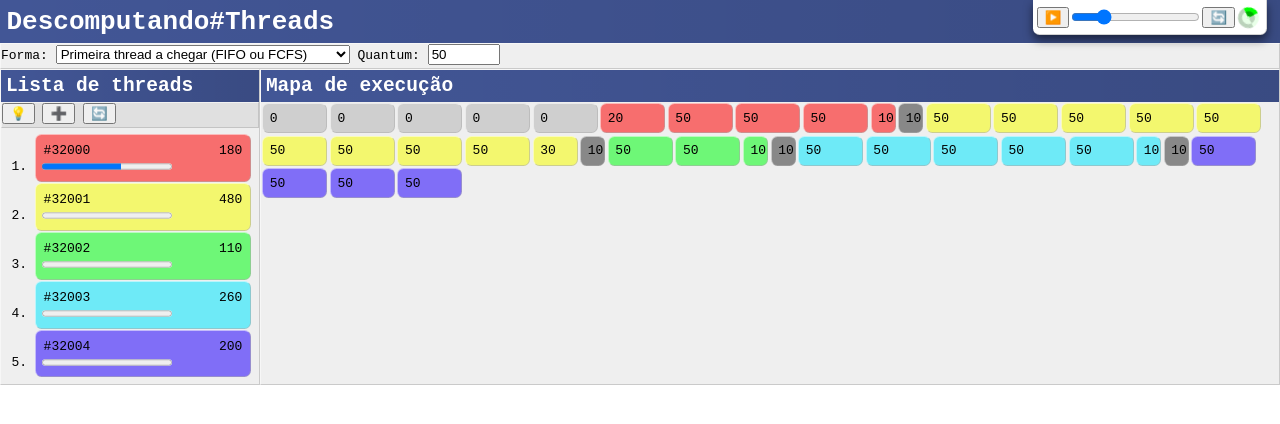
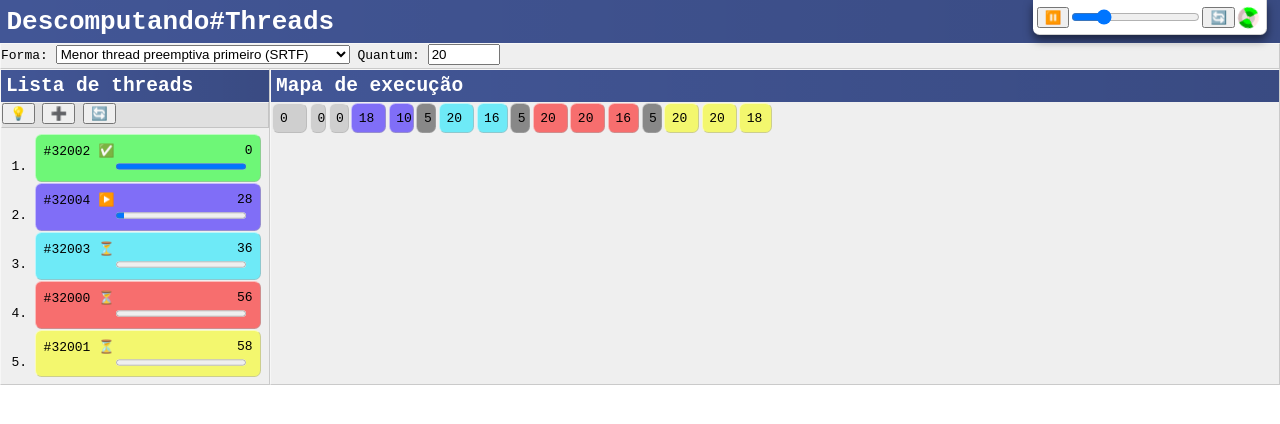
Before and after one commit to leo150250/descomputando, a plain HTML site: page threads/index.html in a window 1280 px wide. Both pictures are taken after a click on the button "▶️". Drawn offline with Linux system fonts and the light colour scheme.

Commit message:
WIP SRTF

```diff
--- a/descomputando.css
+++ b/descomputando.css
@@ -55,13 +55,14 @@ hr.v {
 	margin: 0.25em;
 }
 .controle .status.ativo {
+	border-left-color: #0F0;
 	border-right-color: #0F0;
 	animation: animStatusAtivo 1s linear infinite;
 }
 @keyframes animStatusAtivo {
 	0% {
 		transform: rotate(0deg);
-		background-color: #0F0;
+		background-color: #F00;
 	}
 	100% {
 		transform: rotate(360deg);
@@ -87,6 +88,8 @@ hr.v {
 }
 .area {
 	flex-grow: 100;
+	display: flex;
+	flex-direction: column;
 }
 .scroll {
 	height: 100%;
--- a/threads/index.html
+++ b/threads/index.html
@@ -6,7 +6,7 @@
 	<body>
 		<h1>Descomputando#Threads</h1>
 		<div class="ui controle">
-			<button onclick="iniciarExecucao()">▶️</button>
+			<button id="alternarExecucao" onclick="alternarExecucao()">▶️</button>
 			<input type="range" title="Velocidade de execução" min="1" max="10" value="3" step="1">
 			<button>🔄️</button>
 			<div id="iconeStatus" class="status"></div>
@@ -17,7 +17,7 @@
 				<option value="fifo">Primeira thread a chegar (FIFO ou  FCFS)</option>
 				<option value="rr">Round Robin</option>
 				<option value="sjf">Menor thread primeiro (SJF)</option>
-				<option value="srtf">Menor thread preemptiva primeiro (SRTF)</option>
+				<option value="srtf" selected>Menor thread preemptiva primeiro (SRTF)</option>
 				<option value="ps">Maior prioridade primeiro (Priority Scheduling)</option>
 				<option value="prr">Prioridade + Round Robin</option>
 				<option value="mlq">Filas multi-níveis (MLQ)</option>
@@ -25,14 +25,14 @@
 				<option value="lifo">Última thread a chegar (LIFO)</option>
 			</select>
 			<label for="quantum">Quantum:</label>
-			<input id="quantum" type="number" min="1" max="1000" value="50">
+			<input id="quantum" type="number" min="1" max="1000" value="20">
 		</div>
 		<div class="flex barra">
 			<div class="ui coluna">
 				<h2>Lista de threads</h2>
 				<div class="ui">
 					<button>💡</button>
-					<button>➕</button>
+					<button onclick="criarNovoThread()">➕</button>
 					<button>🔄️</button>
 				</div>
 				<div class="scroll">
@@ -41,7 +41,9 @@
 			</div>
 			<div class="ui area">
 				<h2>Mapa de execução</h2>
-				<div id="mapaExecucao"></div>
+				<div class="scroll">
+					<div id="mapaExecucao"></div>
+				</div>
 			</div>
 		</div>
 		<script src="threads.js"></script>
--- a/threads/threads.js
+++ b/threads/threads.js
@@ -1,14 +1,18 @@
 const olListaThreads = document.getElementById("listaThreads");
 const divMapaExecucao = document.getElementById("mapaExecucao");
 const divIconeStatus = document.getElementById("iconeStatus");
+const buttonAlternarExecucao = document.getElementById("alternarExecucao");
+const selectFormaProcessamento = document.getElementById("formaProcessamento");
 
 var threads = [];
 var proximoId = 32000;
 var metodoFila = "fifo";
+var threadEmExecucao = null;
 
 var quantums = [];
-var quantumId = 0;
-var quantumValor = 50;
+var quantumId = null;
+var quantumValor = 20;
+var quantumContexto = 5;
 
 var timerExecucao = null;
 
@@ -26,12 +30,13 @@ class Thread {
 		this.trabalho = this.trabalhoInicio;
 		this.prioridade = _prioridade;
 		this.quantumGerado = 0;
+		this.quantums = [];
+		this.status = "🆕";
 
 		this.el = document.createElement("li");
 		this.el.classList.add("tag");
 		this.el.style.backgroundColor = this.cor;
 		this.elNome = document.createElement("p");
-		this.elNome.innerText = `#${this.id}`;
 		this.elNome.style = "float: left";
 		this.el.appendChild(this.elNome);
 		this.elTrabalho = document.createElement("p");
@@ -43,7 +48,6 @@ class Thread {
 		this.atualizarElemento();
 
 		threads.push(this);
-		console.log(`Thread #${this.id} criada.`);
 	}
 	destruirThread() {
 		olListaThreads.removeChild(this.el);
@@ -55,29 +59,42 @@ class Thread {
 		}
 	}
 	atualizarElemento() {
+		this.elNome.innerText = `#${this.id} ${this.status}`;
 		this.elTrabalho.innerText = this.trabalho;
 		this.elProgresso.value = this.trabalhoInicio - this.trabalho;
 	}
 	executar() {
+		if (threadEmExecucao !== null) {
+			if (threads[threadEmExecucao] !== this) {
+				if (threads[threadEmExecucao].trabalho !== 0) {
+					threads[threadEmExecucao].status = "💤";
+				} else {
+					threads[threadEmExecucao].status = "✅";
+				}
+				threads[threadEmExecucao].atualizarElemento();
+			}
+		}
+		this.status = "▶️";
+		threadEmExecucao = threads.findIndex(thread => thread.id === this.id);
 		this.trabalho--;
-		if (this.trabalho == 0) {
+		if (this.trabalho <= 0) {
+			this.status = "✅";
 			this.trabalho = 0;
 		}
 		this.atualizarElemento();
 	}
 	criarQuantum(_threadAnterior = this) {
 		if (this.quantumGerado < this.trabalhoInicio) {
-			if (_threadAnterior !== this) {
-				new Quantum(null, 10);
-			}
 			let novoQuantum = new Quantum(this, clamp(this.trabalhoInicio - this.quantumGerado, 0, quantumValor));
 			this.quantumGerado += novoQuantum.valor;
-			return true;
+			this.quantums.push(novoQuantum);
+			return [true,novoQuantum];
 		} else {
-			return false;
+			return [false];
 		}
 	}
 	resetar() {
+		this.status = "🆕";
 		this.trabalho = this.trabalhoInicio;
 		this.quantumGerado = 0;
 		this.atualizarElemento();
@@ -115,6 +132,16 @@ class Quantum {
 		this.atualizarElemento();
 		if (this.thread !== null) {
 			this.thread.executar();
+		} else {
+			if (threadEmExecucao !== null) {
+				if (threads[threadEmExecucao].trabalho !== 0) {
+					threads[threadEmExecucao].status = "💤";
+				} else {
+					threads[threadEmExecucao].status = "✅";
+				}
+				threads[threadEmExecucao].atualizarElemento();
+				threadEmExecucao = null;
+			}
 		}
 	}
 	atualizarElemento() {
@@ -160,15 +187,116 @@ function obterProximaCor() {
 
 function criarThreadsAleatorias() {
 	for (let i = 0; i < 5; i++) {
-		criarNovoThread();
+		criarNovoThread(null, 0, false);
 	}
 }
-function criarNovoThread(_trabalho = null, _prioridade = 0) {
+function criarNovoThread(_trabalho = null, _prioridade = 0, _prepararExec = true) {
 	let valorTrabalho = 0;
 	if (_trabalho === null) {
-		valorTrabalho = 100 + (Math.round(Math.random() * 50) * 10);
+		valorTrabalho = quantumValor + (Math.round(Math.random() * 50));
+	} else {
+		valorTrabalho = _trabalho;
 	}
-	new Thread(valorTrabalho, _prioridade);
+	let novaThread = new Thread(valorTrabalho, _prioridade);
+	if (quantumId !== null) {
+		let novosQuantums = [];
+		let quantumOk = false;
+		while (!quantumOk) {
+			let novoQuantum = novaThread.criarQuantum();
+			quantumOk = !novoQuantum[0];
+			if (novoQuantum[0]) {
+				novosQuantums.push(novoQuantum[1]);
+			}
+		}
+
+		if (metodoFila === "srtf") {
+			console.log("Em SRTF");
+			console.log(threads);
+			console.log(quantums);
+			let threadAtual = quantums[quantumId] ? quantums[quantumId].thread : null;
+			if (threadAtual === null) {
+				console.log(`Não há thread em execução. Deve ser quantum de troca de contexto.`);
+				console.log(quantums[quantumId]);
+				threadAtual = quantums[quantumId+1].thread;
+			}
+			let indiceThread = threads.indexOf(threadAtual);
+			let indiceNovaThread = threads.indexOf(novaThread);
+			console.log(`Thread para analisar: ${indiceThread}`);
+			console.log(`Trabalho da thread nova: ${novaThread.trabalhoInicio}`);
+			console.log(`Trabalho da thread para analisar: ${threadAtual.trabalho}`);
+			if (novaThread.trabalhoInicio < threadAtual.trabalho) {
+				console.log("Inserir preemptivamente entre quantums");
+			} else {
+				console.log("Inserir antes da próxima menor thread ou no fim da fila");
+				let indiceMenorThread = indiceNovaThread;
+				for (let i = indiceThread + 1; i < threads.length; i++) {
+					console.log(`Trabalho de i: ${threads[i].trabalho}`);
+					if (novaThread.trabalho < threads[i].trabalho) {
+						console.log(`Achei menor trabalho!`);
+						indiceMenorThread = i;
+						break;
+					}
+				}
+				console.log(`Menor thread: ${indiceMenorThread}`);
+				if (indiceMenorThread != indiceNovaThread) {
+					for (let i = 0; i < novosQuantums.length; i++) {
+						quantums.splice(quantums.indexOf(threads[indiceMenorThread].quantums[0]),0,novosQuantums[i]);
+						quantums.pop();
+					}
+					olListaThreads.insertBefore(novaThread.el,threads[indiceMenorThread].el);
+					threads.splice(indiceMenorThread,0,threads.pop());
+				} else {
+					console.log("Não precisa mudar.");
+					olListaThreads.appendChild(novaThread.el);
+				}
+			}
+			/*
+			threads.splice(threads.indexOf(novaThread), 1);
+			let indiceNova = 0;
+			if (atual != null) {
+				let indiceAtual = threads.indexOf(atual);
+				if (indiceAtual !== -1) {
+					if (novaThread.trabalhoInicio < atual.trabalho) {
+						indiceNova = indiceAtual + 1;
+					} else {
+						indiceNova = indiceAtual + 1;
+						while (indiceNova < threads.length && threads[indiceNova].trabalhoInicio <= novaThread.trabalhoInicio) {
+							indiceNova++;
+						}
+					}
+				}
+			} else {
+				indiceNova = 0;
+			}
+			threads.splice(indiceNova, 0, novaThread);
+			ordenarThreads();
+
+			let indiceQuantums = quantumId + 1;
+			if (atual != null && novaThread.trabalhoInicio >= atual.trabalho) {
+				while (indiceQuantums < quantums.length && quantums[indiceQuantums].thread != null && quantums[indiceQuantums].thread.trabalhoInicio <= novaThread.trabalhoInicio) {
+					indiceQuantums++;
+				}
+			}
+
+			quantums.splice(indiceQuantums, 0, ...novosQuantums);
+			*/
+		} else {
+			for (let novoQuantum of novosQuantums) {
+				quantums.push(novoQuantum);
+			}
+		}
+
+		divMapaExecucao.innerHTML = "";
+		for (let i = 0; i < quantums.length; i++) {
+			divMapaExecucao.appendChild(quantums[i].el);
+		}
+
+		adicionarTrocasContexto();
+	} else {
+		if (_prepararExec) {
+			prepararExecucao();
+		}
+	}
 }
 
 function ordenarThreads() {
@@ -180,6 +308,8 @@ function ordenarThreads() {
 			threads = listaThreads;
 			break;
 		case "sjf":
+		case "srtf":
+			threads = listaThreads.sort((a, b) => a.trabalhoInicio - b.trabalhoInicio);
 			break;
 	}
 	for (let i = 0; i < threads.length; i++) {
@@ -187,19 +317,30 @@ function ordenarThreads() {
 	}
 }
 
-function gerarQuantums() {
-	quantums = [];
-	quantumId = 0;
-	divMapaExecucao.innerHTML = "";
+function gerarQuantums(_adicionar = false) {
+	if (!_adicionar) {
+		quantums = [];
+		quantumId = null;
+		divMapaExecucao.innerHTML = "";
+	}
 	let threadAnterior = null;
 	switch (metodoFila) {
 		case "fifo":
+		case "sjf":
 			threadAnterior = threads[0];
 			threads.forEach(thread => {
-				while (thread.criarQuantum(threadAnterior)) {
+				while (thread.criarQuantum(threadAnterior)[0]) {
 					threadAnterior = thread;
 				}
-			})
+			});
+			break;
+		case "srtf":
+			threadAnterior = threads[0];
+			threads.forEach(thread => {
+				while (thread.criarQuantum(threadAnterior)[0]) {
+					threadAnterior = thread;
+				}
+			});
 			break;
 		case "rr":
 			let fazendoQuantum = true;
@@ -207,8 +348,8 @@ function gerarQuantums() {
 			while (fazendoQuantum) {
 				fazendoQuantum = false;
 				for (let i = 0; i < threads.length; i++) {
-					let criou = threads[i].criarQuantum(threads[threadAnterior]);
-					if (criou) {
+					let novoQuantum = threads[i].criarQuantum(threads[threadAnterior]);
+					if (novoQuantum[0]) {
 						threadAnterior = i;
 						fazendoQuantum = true;
 					}
@@ -216,11 +357,35 @@ function gerarQuantums() {
 			}
 			break;
 	}
+	adicionarTrocasContexto();
+}
+
+function adicionarTrocasContexto() {
+	let houveMudanca = false
+	for (let i = 1; i < quantums.length; i++) {
+		if ((quantums[i].thread !== quantums[i - 1].thread)
+		&& (quantums[i].thread !== null && quantums[i -1].thread !== null)) {
+			new Quantum(null, quantumContexto);
+			houveMudanca = true;
+			let trocaContexto = quantums.pop();
+			quantums.splice(i, 0, trocaContexto);
+			i++;
+		}
+	}
+
+	if (houveMudanca) {
+		divMapaExecucao.innerHTML = "";
+		for (let i = 0; i < quantums.length; i++) {
+			divMapaExecucao.appendChild(quantums[i].el);
+		}
+	}
 }
 
 function prepararExecucao(_modo = null) {
 	if (_modo !== null) {
 		metodoFila = _modo;
+	} else {
+		metodoFila = selectFormaProcessamento.selectedOptions[0].value;
 	}
 	for (let i = 0; i < threads.length; i++) {
 		threads[i].resetar();
@@ -230,6 +395,9 @@ function prepararExecucao(_modo = null) {
 }
 
 function executar() {
+	if (quantumId === null) {
+		quantumId = 0;
+	}
 	if (quantumId < quantums.length) {
 		quantums[quantumId].executar();
 	} else {
@@ -237,12 +405,26 @@ function executar() {
 	}
 }
 function iniciarExecucao() {
-	timerExecucao = setInterval(executar,10);
+	timerExecucao = setInterval(executar,100);
+	for (let i = 0; i < threads.length; i++) {
+		threads[i].status = "⏳";
+		threads[i].atualizarElemento();
+	}
 	divIconeStatus.classList.add("ativo");
+	buttonAlternarExecucao.innerHTML = "⏸️";
 }
 function pararExecucao() {
 	clearInterval(timerExecucao);
+	timerExecucao = null;
 	divIconeStatus.classList.remove("ativo");
+	buttonAlternarExecucao.innerHTML = "▶️";
+}
+function alternarExecucao() {
+	if (timerExecucao === null) {
+		iniciarExecucao();
+	} else {
+		pararExecucao();
+	}
 }
 
 criarThreadsAleatorias();
```
